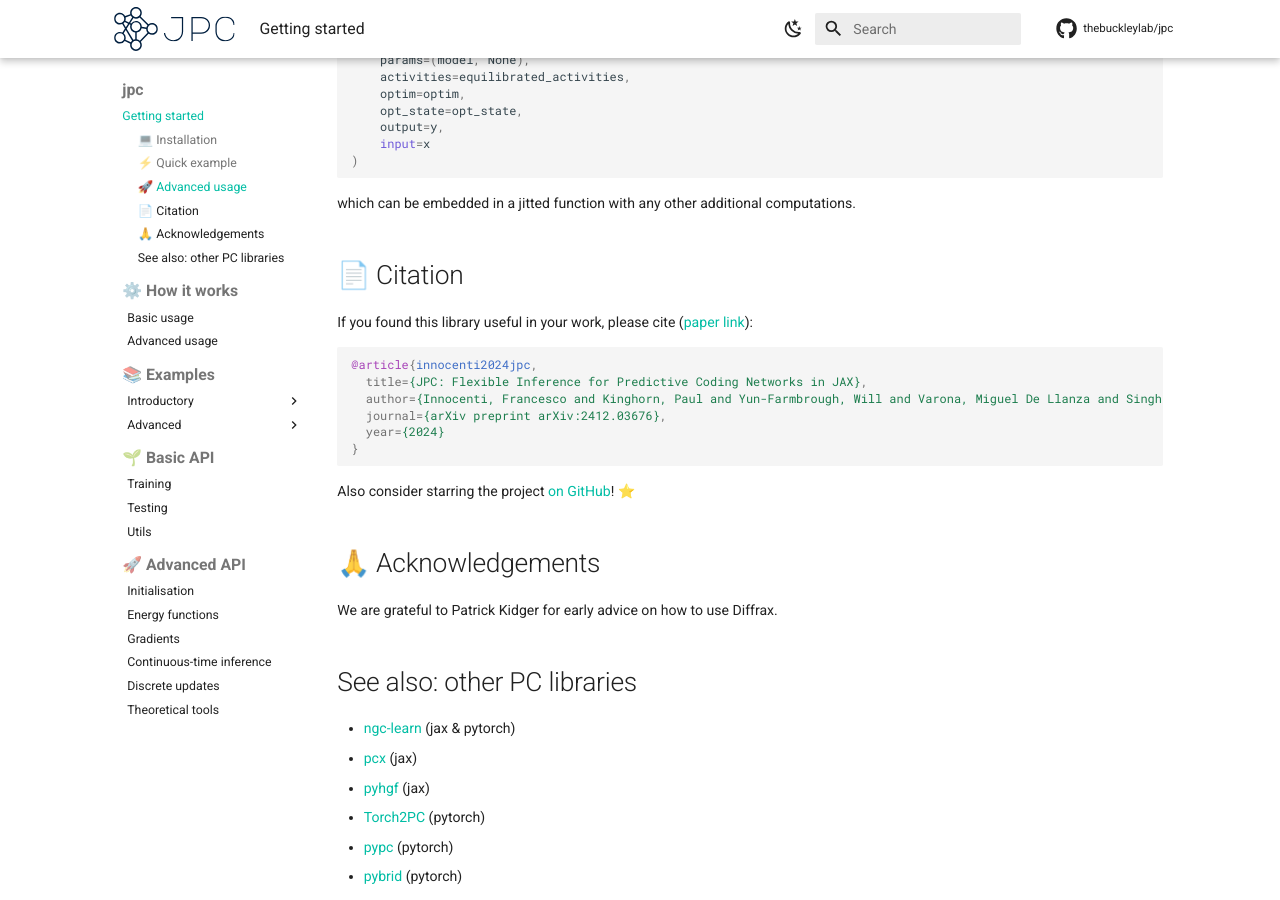
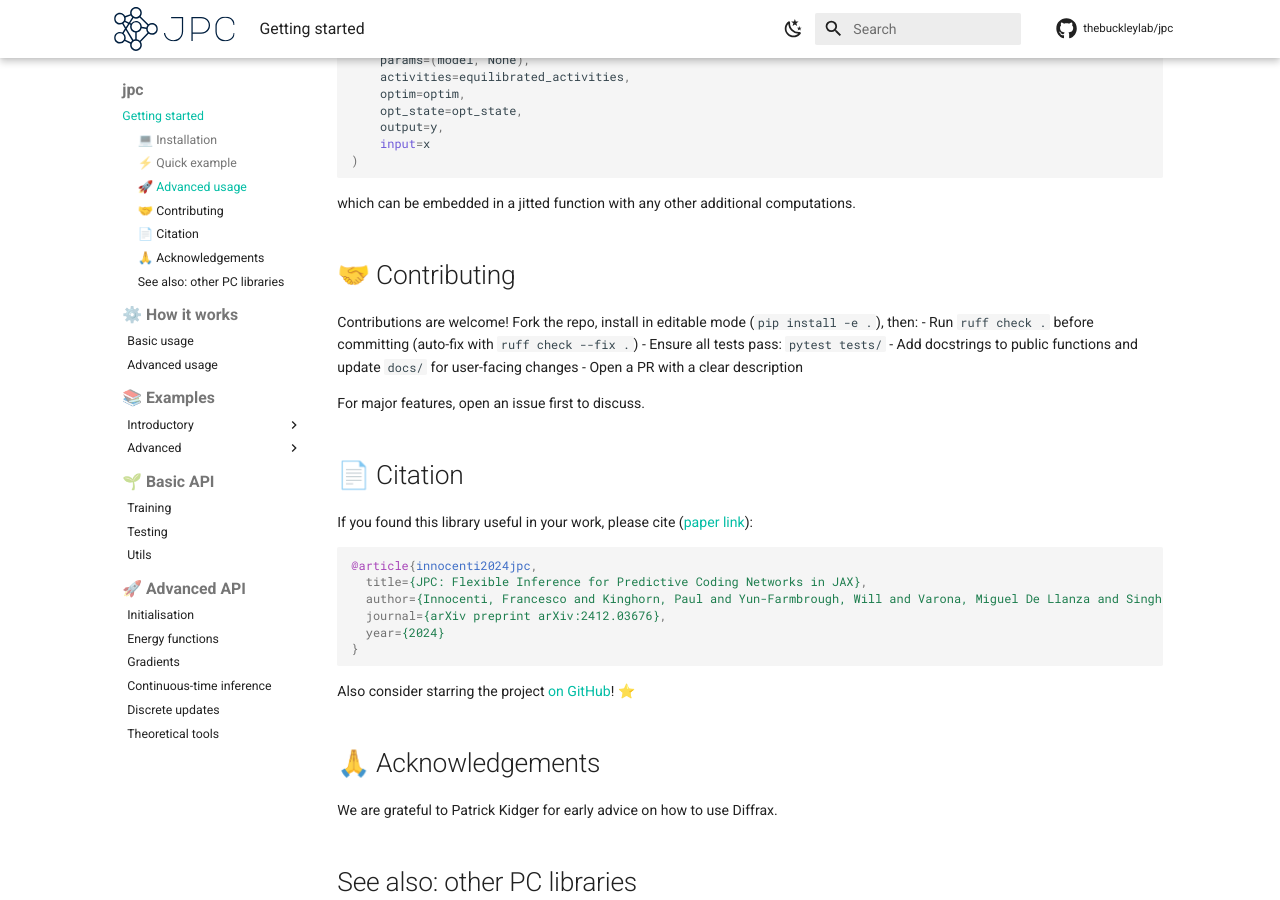
Before and after one commit to thebuckleylab/jpc, an MkDocs documentation site: the page built from docs/index.md, in a window 1280 px wide and 900 px high, scrolled down 2040 px. Built offline with MkDocs 1.6.1 and Material for MkDocs 9.7.7, drawn with Linux system fonts in a browser that asks for light colours; comment, search, counter and statistics services are not loaded.

Commit message:
update docs

```diff
--- a/docs/index.md
+++ b/docs/index.md
@@ -117,6 +117,15 @@ result = jpc.update_params(
 which can be embedded in a jitted function with any other additional
 computations.
 
+## 🤝 Contributing
+Contributions are welcome! Fork the repo, install in editable mode (`pip install -e .`), then:
+- Run `ruff check .` before committing (auto-fix with `ruff check --fix .`)
+- Ensure all tests pass: `pytest tests/`
+- Add docstrings to public functions and update `docs/` for user-facing changes
+- Open a PR with a clear description
+
+For major features, open an issue first to discuss.
+
 ## 📄 Citation
 If you found this library useful in your work, please cite ([paper link](https://arxiv.org/abs/2412.03676)):
 
```
